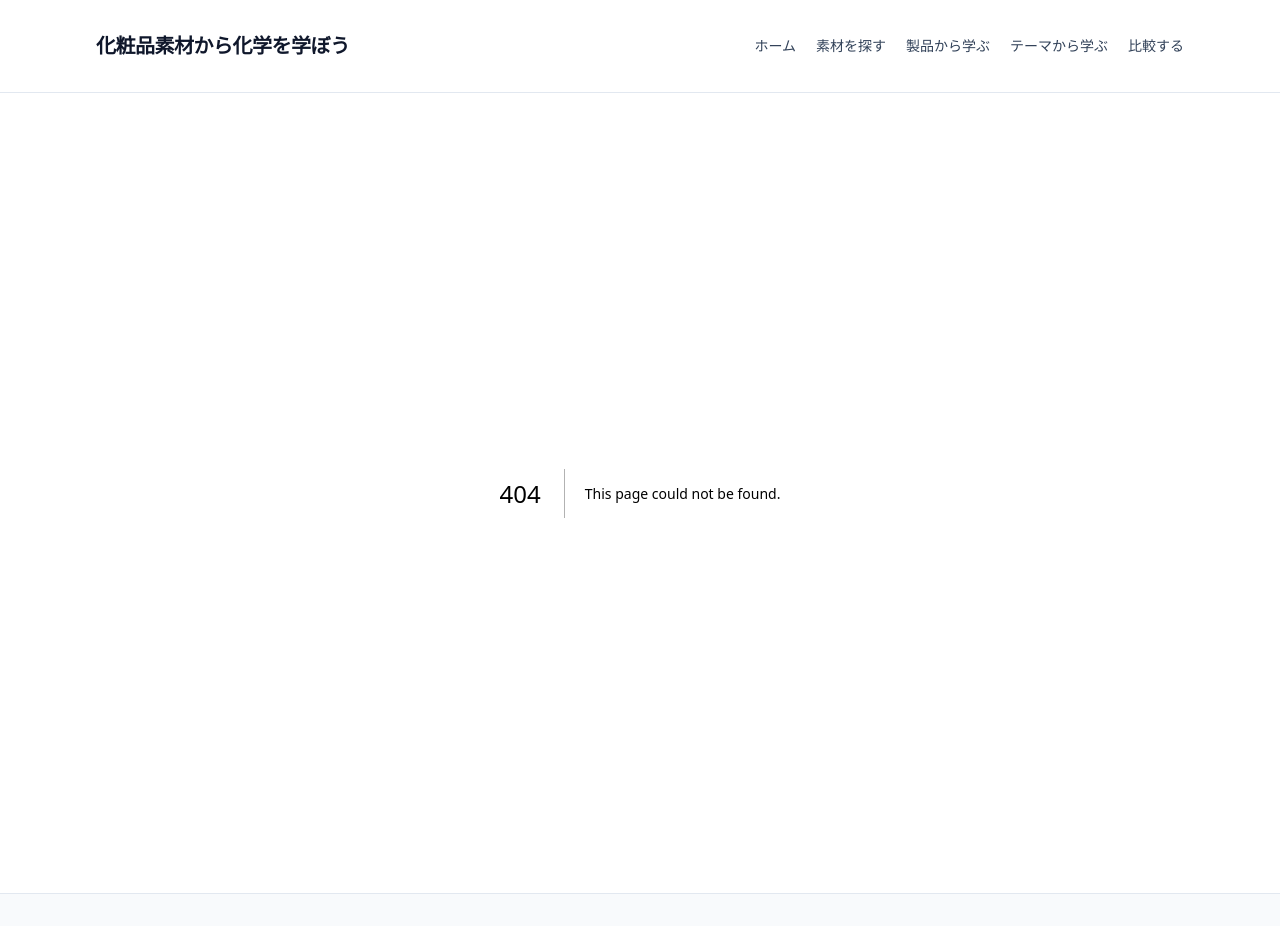
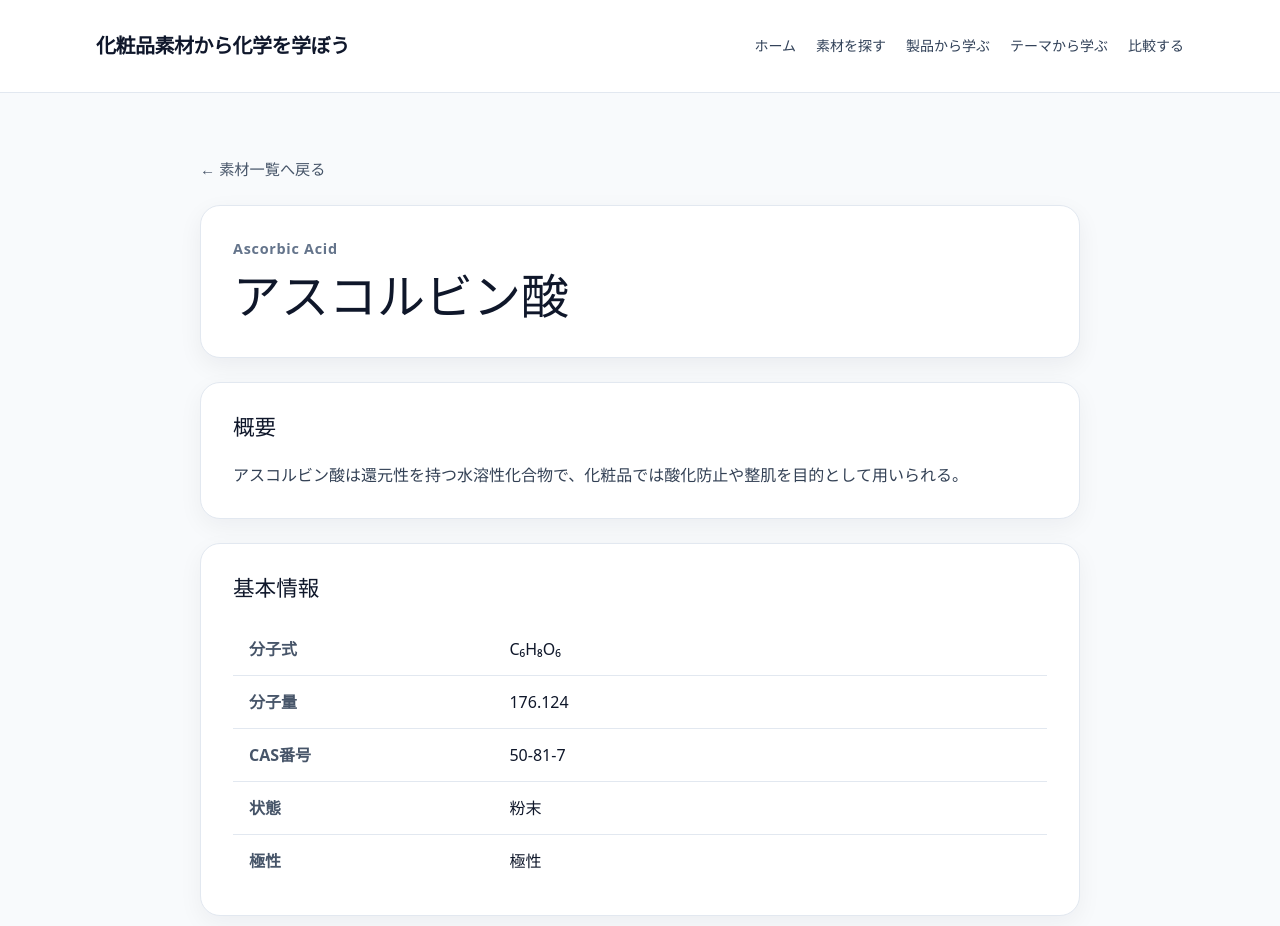
Before and after one commit to Yoshimasa-design/cosmetic-chemistry-learning, a Next.js app: page /ingredients/ascorbic-acid in a window 1280 px wide. Before the commit this address had no page. Shown: the top 926 px of the page. Built offline with nearby package versions, Linux system fonts and the light colour scheme.

Commit message:
Add ingredient detail pages

```diff
--- a/app/globals.css
+++ b/app/globals.css
@@ -176,3 +176,139 @@ a {
     flex-direction: column;
   }
 }
+
+/* Ingredient detail page */
+
+.ingredient-detail {
+  max-width: 880px;
+  margin: 0 auto;
+  padding: 32px 0 64px;
+}
+
+.ingredient-detail > a {
+  display: inline-flex;
+  margin-bottom: 24px;
+  color: #475569;
+  font-size: 0.95rem;
+  text-decoration: none;
+}
+
+.ingredient-detail > a:hover {
+  text-decoration: underline;
+}
+
+.ingredient-detail header {
+  margin-bottom: 24px;
+  padding: 32px;
+  border: 1px solid #e2e8f0;
+  border-radius: 20px;
+  background: #ffffff;
+  box-shadow: 0 8px 24px rgb(15 23 42 / 6%);
+}
+
+.ingredient-detail header p {
+  margin: 0 0 8px;
+  color: #64748b;
+  font-size: 0.9rem;
+  font-weight: 600;
+  letter-spacing: 0.05em;
+}
+
+.ingredient-detail header h1 {
+  margin: 0;
+  color: #0f172a;
+  font-size: clamp(2rem, 5vw, 3rem);
+  line-height: 1.2;
+}
+
+.ingredient-detail section {
+  margin-top: 24px;
+  padding: 28px 32px;
+  border: 1px solid #e2e8f0;
+  border-radius: 20px;
+  background: #ffffff;
+  box-shadow: 0 8px 24px rgb(15 23 42 / 5%);
+}
+
+.ingredient-detail section h2 {
+  margin: 0 0 18px;
+  color: #0f172a;
+  font-size: 1.35rem;
+}
+
+.ingredient-detail section p {
+  margin: 0;
+  color: #334155;
+  line-height: 1.8;
+}
+
+.ingredient-detail table {
+  width: 100%;
+  border-collapse: collapse;
+}
+
+.ingredient-detail th,
+.ingredient-detail td {
+  padding: 14px 16px;
+  border-bottom: 1px solid #e2e8f0;
+  text-align: left;
+  vertical-align: top;
+}
+
+.ingredient-detail tr:last-child th,
+.ingredient-detail tr:last-child td {
+  border-bottom: none;
+}
+
+.ingredient-detail th {
+  width: 32%;
+  color: #475569;
+  font-weight: 600;
+}
+
+.ingredient-detail td {
+  color: #0f172a;
+}
+
+.ingredient-detail ul {
+  margin: 0;
+  padding-left: 1.4rem;
+}
+
+.ingredient-detail li {
+  margin-bottom: 10px;
+  color: #334155;
+  line-height: 1.7;
+}
+
+.ingredient-detail li:last-child {
+  margin-bottom: 0;
+}
+
+@media (max-width: 640px) {
+  .ingredient-detail {
+    padding-top: 20px;
+  }
+
+  .ingredient-detail header,
+  .ingredient-detail section {
+    padding: 22px 20px;
+    border-radius: 16px;
+  }
+
+  .ingredient-detail th,
+  .ingredient-detail td {
+    display: block;
+    width: 100%;
+    padding: 8px 0;
+  }
+
+  .ingredient-detail th {
+    padding-top: 16px;
+    border-bottom: none;
+  }
+
+  .ingredient-detail td {
+    padding-bottom: 16px;
+  }
+}
--- /dev/null
+++ b/app/ingredients/[slug]/page.tsx
@@ -0,0 +1,56 @@
+import type { Metadata } from "next";
+import { notFound } from "next/navigation";
+
+import IngredientDetail from "@/components/ingredient-detail/IngredientDetail";
+import PageContainer from "@/components/layout/PageContainer";
+import {
+  getIngredientBySlug,
+  getIngredientSlugs,
+} from "@/lib/ingredients";
+
+interface IngredientPageProps {
+  params: Promise<{
+    slug: string;
+  }>;
+}
+
+export function generateStaticParams() {
+  return getIngredientSlugs().map((slug) => ({
+    slug,
+  }));
+}
+
+export async function generateMetadata({
+  params,
+}: IngredientPageProps): Promise<Metadata> {
+  const { slug } = await params;
+  const ingredient = getIngredientBySlug(slug);
+
+  if (!ingredient) {
+    return {
+      title: "素材が見つかりません",
+    };
+  }
+
+  return {
+    title: `${ingredient.names.japanese}｜化粧品素材から学ぶ`,
+    description: ingredient.learning.summary,
+  };
+}
+
+export default async function IngredientPage({
+  params,
+}: IngredientPageProps) {
+  const { slug } = await params;
+  const ingredient = getIngredientBySlug(slug);
+
+  if (!ingredient) {
+    notFound();
+  }
+
+  return (
+    <PageContainer>
+      <IngredientDetail ingredient={ingredient} />
+    </PageContainer>
+  );
+}
--- /dev/null
+++ b/components/ingredient-detail/IngredientDetail.tsx
@@ -0,0 +1,108 @@
+import Link from "next/link";
+
+import type { Ingredient } from "@/types/ingredient";
+
+interface IngredientDetailProps {
+  ingredient: Ingredient;
+}
+
+function displayValue(
+  value: string | number | undefined,
+): string {
+  if (value === undefined || value === "") {
+    return "未登録";
+  }
+
+  return String(value);
+}
+
+export default function IngredientDetail({
+  ingredient,
+}: IngredientDetailProps) {
+  const identifiers = ingredient.identifiers;
+  const properties = ingredient.properties;
+
+  return (
+    <article className="ingredient-detail">
+      <Link href="/ingredients">
+        ← 素材一覧へ戻る
+      </Link>
+
+      <header>
+        <p>{ingredient.names.inci}</p>
+        <h1>{ingredient.names.japanese}</h1>
+      </header>
+
+      <section>
+        <h2>概要</h2>
+        <p>{ingredient.learning.summary}</p>
+      </section>
+
+      <section>
+        <h2>基本情報</h2>
+
+        <table>
+          <tbody>
+            <tr>
+              <th scope="row">分子式</th>
+              <td>
+                {displayValue(
+                  identifiers?.molecularFormula,
+                )}
+              </td>
+            </tr>
+
+            <tr>
+              <th scope="row">分子量</th>
+              <td>
+                {displayValue(
+                  identifiers?.molecularWeight,
+                )}
+              </td>
+            </tr>
+
+            <tr>
+              <th scope="row">CAS番号</th>
+              <td>
+                {displayValue(
+                  identifiers?.casNumber,
+                )}
+              </td>
+            </tr>
+
+            <tr>
+              <th scope="row">状態</th>
+              <td>
+                {displayValue(properties?.state)}
+              </td>
+            </tr>
+
+            <tr>
+              <th scope="row">極性</th>
+              <td>
+                {displayValue(properties?.polarity)}
+              </td>
+            </tr>
+          </tbody>
+        </table>
+      </section>
+
+      <section>
+        <h2>化学的特徴</h2>
+
+        <ul>
+          {ingredient.learning.chemistryPoints.map(
+            (point) => (
+              <li key={point}>{point}</li>
+            ),
+          )}
+        </ul>
+      </section>
+
+      <section>
+        <h2>化粧品での役割</h2>
+        <p>{ingredient.learning.cosmeticRole}</p>
+      </section>
+    </article>
+  );
+}
```
